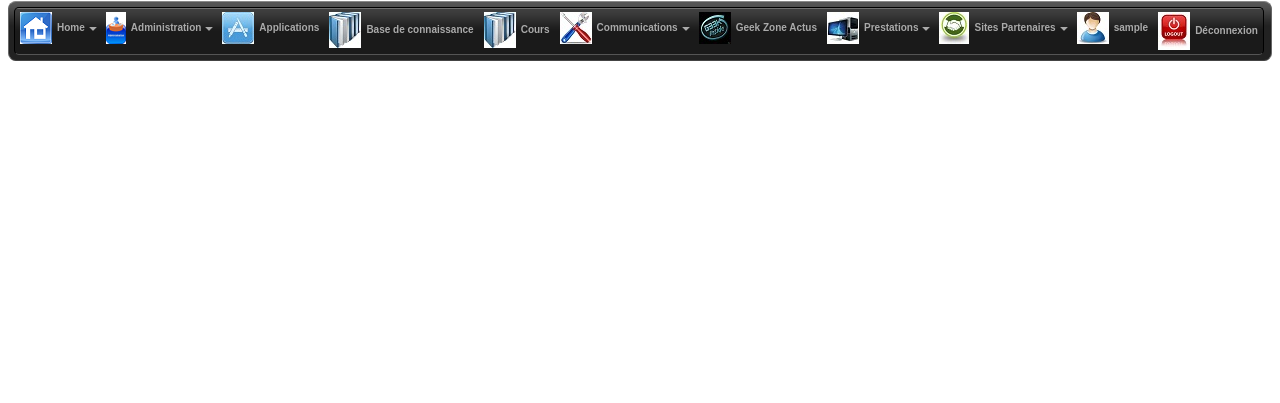
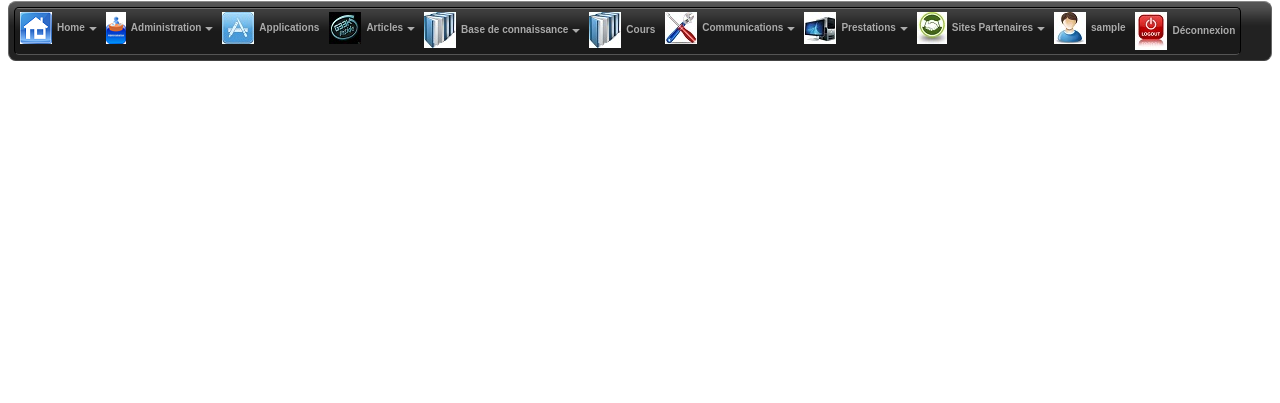
Before and after one commit to ybrun/dmic-corp.fr, a PHP site: page /front/inc/header/header.inc.php in a window 1280 px wide. Shown: the part 121-524 px from the top of the page. Run offline with PHP 8.4, Linux system fonts and the light colour scheme; the visitor is signed in with stand-in values (Sample User, id 1).

Commit message:
Mise à jour des liens base de connaissance, Cours et Articles vers le WordPress

```diff
--- a/front/inc/header/header.inc.php
+++ b/front/inc/header/header.inc.php
@@ -245,8 +245,21 @@
     </li>
 	<?php } ?>
     <li title="Applications"><a href="http://www.dmic-corp.fr/front/apps.php"><img src="http://www.dmic-corp.fr/images/application.jpg" border="0" alt="Applications" />Applications</a></li>
-    <li title="Base de connaissance"><a href="http://www.dmic-corp.fr/front/base_connaissances.php"><img src="http://www.dmic-corp.fr/images/knowbase.jpg" border="0" alt="Base de connaissance" />Base de connaissance</a></li>
-    <li title="Cours"><a href="javascript:void(0);"><img src="http://www.dmic-corp.fr/images/knowbase.jpg" border="0" alt="Cours" />Cours</a></li>
+    <li title="Artciels"><a href="javascript:void(0);" class="expandable"><img src="http://www.dmic-corp.fr/images/geek.jpg" border="0" alt="Articles" />Articles<span class="sub_down"></span></a>
+    	<ul class="sub">
+        	<li title="Cinéma & TV"><a href="https://articles.dmic-corp.fr/category/cinema_tv/" target="_blank"><img src="http://www.dmic-corp.fr/images/cinema.jpg" border="0" alt="Cinéma & TV" />Cinema & TV</a></li>
+            <li title="Littératures"><a href="https://articles.dmic-corp.fr/category/litteratures/" target="_blank"><img src="http://www.dmic-corp.fr/images/livre_or.jpg" border="0" alt="Littérature" />Littérature</a></li>
+            <li title="Jeux Vidéo"><a href="https://articles.dmic-corp.fr/category/jeux_video/" target="_blank"><img src="http://www.dmic-corp.fr/images/videogame.jpg" border="0" alt="Jeux Vidéo" />Jeux vidéo</a></li>
+            <li title="Sciences & High Tech"><a href="https://articles.dmic-corp.fr/category/nouvelles_technologies/" target="_blank"><img src="http://www.dmic-corp.fr/images/sciences.jpg" border="0" alt="Sciences & High Tech" />Sciences & High Tech</a></li>
+        </ul>
+    </li>
+    <li title="Base de connaissance"><a href="javascript:void(0);" class="expandable"><img src="http://www.dmic-corp.fr/images/knowbase.jpg" border="0" alt="Base de connaissance" />Base de connaissance<span class="sub_down"></span></a>
+    	<ul class="sub">
+        	<li title="Procédure"><a href="https://articles.dmic-corp.fr/category/informatiques/base_de_connaissances/procedures/" target="_blank"><img src="http://www.dmic-corp.fr/images/knowbase.jpg" border="0" alt="Procédures" />Procédures</a></li>
+            <li title="Résolution d'incidents"><a href="https://articles.dmic-corp.fr/category/informatiques/base_de_connaissances/resolution_d_incidents/" target="_blank"><img src="http://www.dmic-corp.fr/images/knowbase.jpg" border="0" alt="Résolution d'incidents" />Résolution d'incidents</a></li>
+        </ul>
+    </li>
+    <li title="Cours"><a href="https://articles.dmic-corp.fr/category/informatiques/cours/" target="_blank"><img src="http://www.dmic-corp.fr/images/knowbase.jpg" border="0" alt="Cours" />Cours</a></li>
     <li title="Communications"><a href="javascript:void(0);" class="expandable"><img src="http://www.dmic-corp.fr/images/tools.jpg" border="0" alt="Outils" />Communications<span class="sub_down"></span></a>
       <ul class="sub">
         <li title="FAQ"><a href="http://faq.dmic-corp.fr/" target="_blank"><img src="http://www.dmic-corp.fr/images/faq.png" border="0" alt="FAQ" />FAQ</a></li>
@@ -254,7 +267,6 @@
         <li title="Livre d'or"><a href="http://www.dmic-corp.fr/front/guestbook.php"><img src="http://www.dmic-corp.fr/images/livre_or.jpg" border="0" alt="Livre d'or" />Livre d'or</a></li>
       </ul>
     </li>
-    <li title="Geek Zone"><a href="http://www.dmic-corp.fr/front/geek-zone/geek_zone_actus.php"><img src="http://www.dmic-corp.fr/images/geek.jpg" border="0" alt="Geek Zone" />Geek Zone Actus</a></li>
     <?php if ($_SESSION['MM_UserGroup']=='Administrateurs' or $_SESSION['MM_UserGroup']=='Clients') { ?>
     <li title="Prestations"><a href="javascript:void(0);" class="expandable"><img src="http://www.dmic-corp.fr/images/computer.jpg" border="0" alt="Prestations" />Prestations<span class="sub_down"></span></a>
       <ul class="sub">
```
Also changed, not shown: images/sciences.jpg (added).
